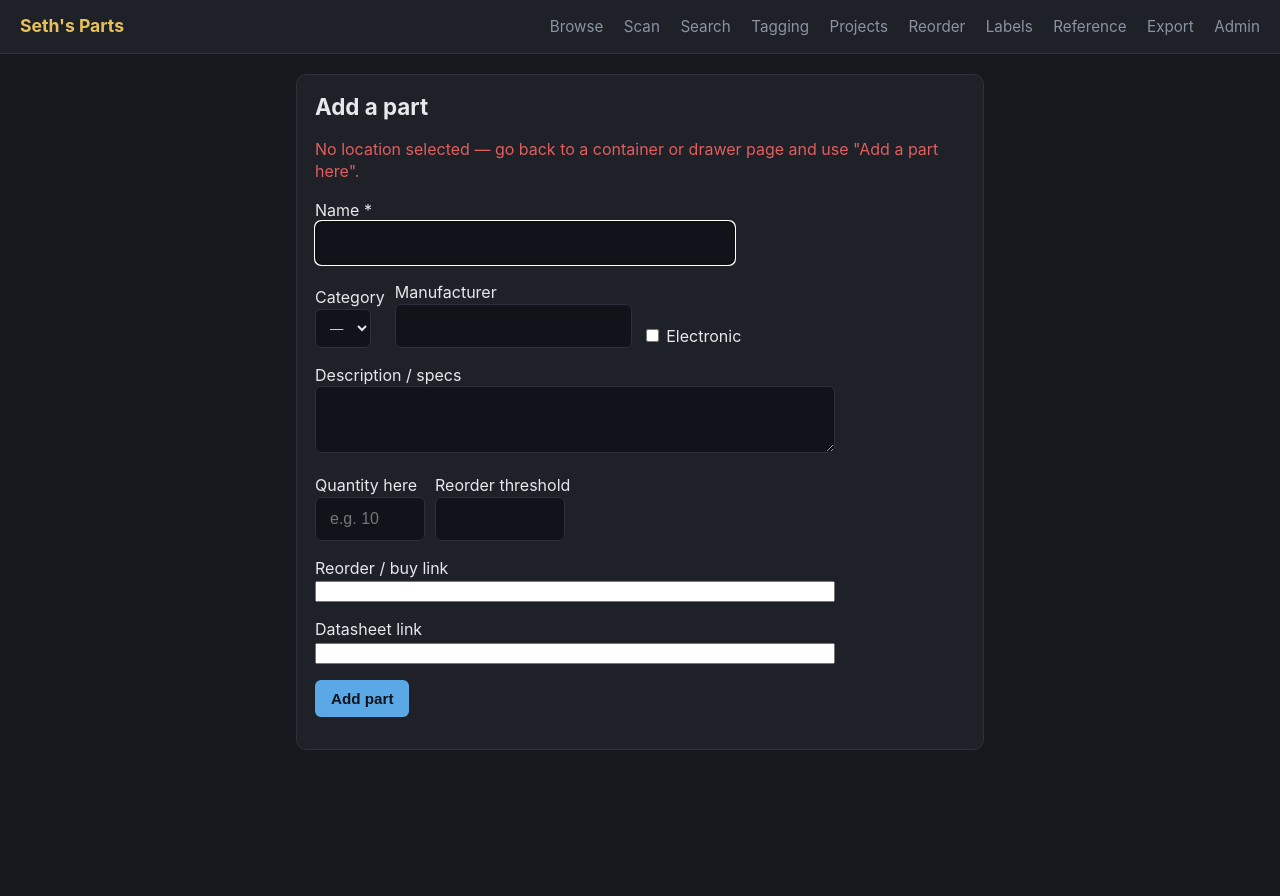
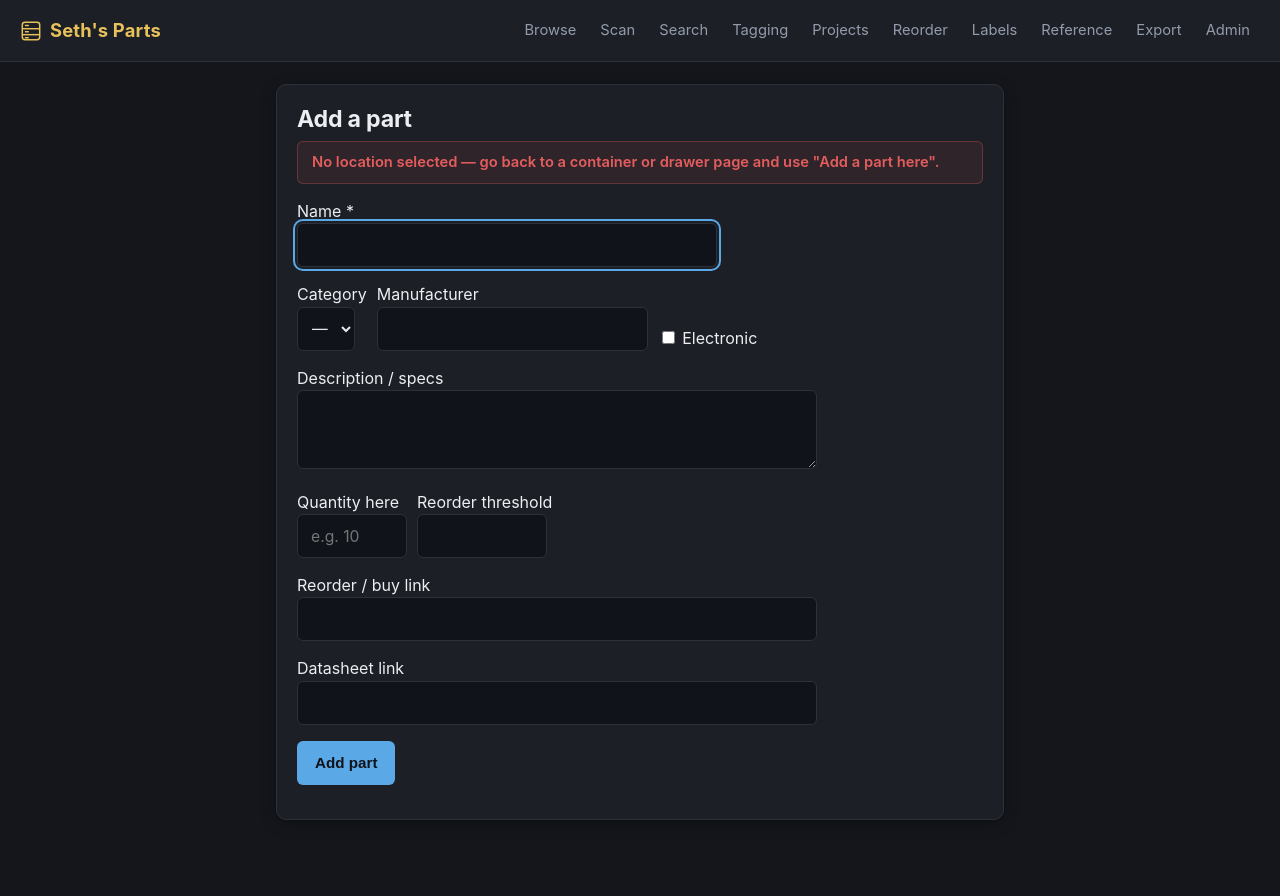
Before and after one commit to sethmills/sethsparts, a Django app: page /intake/ in a window 1280 px wide. Before the commit the page ends 750 px from the top, so only its background shows below. Run offline with Django 5.2, Linux system fonts and the light colour scheme; the visitor is signed in with stand-in values (Sample User, id 1); data that the repository does not hold is empty.

Commit message:
Visual refresh: logo mark, polish pass, touch-optimized for the Pi kiosk
- Add a small cabinet/drawer SVG mark as the header logo and favicon.
- Refine the dark theme: card shadows, consistent radii/spacing,
  hover/focus states, styled message banners, consolidated
  input/select/textarea styling (was duplicated inline per-template).
- @media (pointer: coarse): bigger buttons, nav links, and form fields
  on touch devices (the Pi's touchscreen) without changing the mouse/
  desktop "web version" at all.
- @media (max-width: 860px): tighter spacing and wrapping nav so the
  Pi's 800x480 kiosk display doesn't need excess scrolling.

Co-Authored-By: Claude Sonnet 5 <noreply@anthropic.com>

```diff
--- a/inventory/static/inventory/style.css
+++ b/inventory/static/inventory/style.css
@@ -1,13 +1,20 @@
 :root {
-  --bg: #16181d;
-  --panel: #1e2128;
-  --border: #2c303a;
-  --text: #e6e8eb;
-  --muted: #8b93a1;
+  --bg: #14161b;
+  --panel: #1c1f26;
+  --panel-raised: #21252d;
+  --border: #2c313c;
+  --text: #eceef1;
+  --muted: #939bab;
   --accent: #e8c15a;
+  --accent-ink: #211a06;
   --accent2: #5aa9e6;
   --danger: #e35d5d;
   --ok: #6fbf73;
+  --radius: 10px;
+  --radius-sm: 6px;
+  --shadow: 0 1px 2px rgba(0, 0, 0, 0.2), 0 4px 16px rgba(0, 0, 0, 0.24);
+  --field-bg: #10131a;
+  --tap-min: 44px;
 }
 
 * { box-sizing: border-box; }
@@ -17,78 +24,129 @@ body {
   background: var(--bg);
   color: var(--text);
   font-family: "Inter", -apple-system, BlinkMacSystemFont, sans-serif;
-  line-height: 1.4;
+  line-height: 1.45;
+  -webkit-tap-highlight-color: transparent;
 }
 
 a { color: var(--accent2); text-decoration: none; }
 a:hover { text-decoration: underline; }
 
+a:focus-visible, button:focus-visible, input:focus-visible, select:focus-visible, textarea:focus-visible {
+  outline: 2px solid var(--accent2);
+  outline-offset: 2px;
+}
+
 header.topbar {
   display: flex;
   align-items: center;
   justify-content: space-between;
-  padding: 14px 20px;
+  flex-wrap: wrap;
+  gap: 6px 18px;
+  padding: 12px 20px;
   background: var(--panel);
   border-bottom: 1px solid var(--border);
+  position: sticky;
+  top: 0;
+  z-index: 10;
 }
 
-header.topbar .brand { font-weight: 700; color: var(--accent); font-size: 1.1rem; }
-header.topbar nav a { margin-left: 16px; color: var(--muted); font-size: 0.95rem; }
-header.topbar nav a:hover { color: var(--text); }
+header.topbar .brand {
+  display: inline-flex;
+  align-items: center;
+  gap: 8px;
+  font-weight: 700;
+  color: var(--accent);
+  font-size: 1.15rem;
+  letter-spacing: 0.01em;
+}
+header.topbar .brand:hover { text-decoration: none; opacity: 0.85; }
+header.topbar .brand svg { flex: none; }
 
-main { max-width: 720px; margin: 0 auto; padding: 20px 16px 60px; }
+header.topbar nav { display: flex; flex-wrap: wrap; gap: 4px; }
+header.topbar nav a {
+  color: var(--muted);
+  font-size: 0.92rem;
+  padding: 8px 10px;
+  border-radius: var(--radius-sm);
+  transition: background 0.15s ease, color 0.15s ease;
+}
+header.topbar nav a:hover { color: var(--text); background: var(--panel-raised); text-decoration: none; }
+
+main { max-width: 760px; margin: 0 auto; padding: 22px 16px 60px; }
 
 .card {
   background: var(--panel);
   border: 1px solid var(--border);
-  border-radius: 10px;
-  padding: 16px 18px;
+  border-radius: var(--radius);
+  box-shadow: var(--shadow);
+  padding: 18px 20px;
   margin-bottom: 16px;
 }
 
-h1 { font-size: 1.4rem; margin: 0 0 4px; }
-h2 { font-size: 1.1rem; margin: 0 0 10px; color: var(--muted); font-weight: 600; }
+h1 { font-size: 1.45rem; margin: 0 0 4px; letter-spacing: -0.01em; }
+h2 { font-size: 1.05rem; margin: 0 0 12px; color: var(--muted); font-weight: 600; text-transform: uppercase; letter-spacing: 0.03em; }
 
 .muted { color: var(--muted); }
 
 table { width: 100%; border-collapse: collapse; }
-th, td { text-align: left; padding: 8px 6px; border-bottom: 1px solid var(--border); font-size: 0.95rem; }
-th { color: var(--muted); font-weight: 600; font-size: 0.8rem; text-transform: uppercase; }
+th, td { text-align: left; padding: 10px 8px; border-bottom: 1px solid var(--border); font-size: 0.95rem; }
+tr:last-child td { border-bottom: none; }
+th { color: var(--muted); font-weight: 600; font-size: 0.78rem; text-transform: uppercase; letter-spacing: 0.03em; }
 
 .btn {
-  display: inline-block;
+  display: inline-flex;
+  align-items: center;
+  justify-content: center;
+  gap: 6px;
   background: var(--accent2);
   color: #10131a;
   border: none;
-  border-radius: 6px;
-  padding: 10px 16px;
+  border-radius: var(--radius-sm);
+  padding: 11px 18px;
+  min-height: var(--tap-min);
   font-weight: 600;
+  font-size: 0.95rem;
   cursor: pointer;
-  font-size: 0.95rem;
+  transition: filter 0.15s ease, transform 0.05s ease;
 }
+.btn:hover { filter: brightness(1.08); text-decoration: none; }
+.btn:active { transform: translateY(1px); }
 .btn.secondary { background: transparent; color: var(--text); border: 1px solid var(--border); }
+.btn.secondary:hover { background: var(--panel-raised); border-color: var(--muted); }
 
-input[type=text], input[type=search] {
-  background: #10131a;
+input[type=text], input[type=search], input[type=url], input[type=number], select, textarea {
+  background: var(--field-bg);
   border: 1px solid var(--border);
   color: var(--text);
-  padding: 12px 14px;
-  border-radius: 6px;
-  font-size: 1rem;
-  width: 100%;
+  padding: 11px 13px;
+  border-radius: var(--radius-sm);
+  font-size: 0.98rem;
+  font-family: inherit;
+  min-height: var(--tap-min);
 }
+input[type=text], input[type=search], input[type=url], textarea { width: 100%; }
+textarea { min-height: 70px; resize: vertical; }
+select { cursor: pointer; }
 
 .pill {
   display: inline-block;
-  background: #262b35;
+  background: var(--panel-raised);
+  border: 1px solid var(--border);
   border-radius: 999px;
-  padding: 2px 10px;
-  font-size: 0.8rem;
+  padding: 3px 11px;
+  font-size: 0.78rem;
   color: var(--muted);
 }
 
-.msg-success { color: var(--ok); }
-.msg-error { color: var(--danger); }
+.msg-success, .msg-error {
+  border-radius: var(--radius-sm);
+  padding: 10px 14px;
+  margin: 0 0 12px;
+  font-size: 0.92rem;
+  font-weight: 600;
+}
+.msg-success { color: var(--ok); background: rgba(111, 191, 115, 0.1); border: 1px solid rgba(111, 191, 115, 0.3); }
+.msg-error { color: var(--danger); background: rgba(227, 93, 93, 0.1); border: 1px solid rgba(227, 93, 93, 0.3); }
 
 .label-sheet { display: flex; flex-wrap: wrap; gap: 12px; }
 .label-tile {
@@ -103,6 +161,27 @@ input[type=text], input[type=search] {
 .label-tile .title { font-weight: 700; font-size: 0.95rem; margin-bottom: 2px; }
 .label-tile .code { font-family: monospace; font-size: 0.8rem; margin-top: 4px; }
 
+/* Any touch-capable pointer (the Pi's touchscreen, tablets, phones) -- bigger
+   targets and type, independent of viewport width. The desktop/mouse "web
+   version" is untouched by this block. */
+@media (pointer: coarse) {
+  .btn { padding: 13px 20px; font-size: 1.02rem; }
+  header.topbar nav a { padding: 11px 14px; font-size: 1rem; }
+  input[type=text], input[type=search], input[type=url], input[type=number], select, textarea {
+    padding: 13px 14px;
+    font-size: 1.05rem;
+  }
+  th, td { padding: 13px 8px; }
+}
+
+/* The Pi's touchscreen is 800x480 -- tighten vertical rhythm so pages fit
+   without excess scrolling, and let the nav wrap onto its own row cleanly. */
+@media (max-width: 860px) {
+  main { padding: 14px 12px 40px; }
+  .card { padding: 14px 16px; }
+  header.topbar { padding: 10px 14px; }
+}
+
 @media print {
   header.topbar, .no-print { display: none !important; }
   body { background: #fff; color: #000; }
--- a/inventory/templates/inventory/base.html
+++ b/inventory/templates/inventory/base.html
@@ -4,12 +4,23 @@
   <meta charset="utf-8">
   <meta name="viewport" content="width=device-width, initial-scale=1">
   <title>{% block title %}Seth's Parts{% endblock %}</title>
+  <link rel="icon" type="image/svg+xml" href="{% static 'inventory/favicon.svg' %}">
   <link rel="stylesheet" href="{% static 'inventory/style.css' %}">
   {% block extra_head %}{% endblock %}
 </head>
 <body>
   <header class="topbar no-print">
-    <a class="brand" href="{% url 'inventory:browse' %}">Seth's Parts</a>
+    <a class="brand" href="{% url 'inventory:browse' %}">
+      <svg width="22" height="22" viewBox="0 0 24 24" fill="none" xmlns="http://www.w3.org/2000/svg" aria-hidden="true">
+        <rect x="2.5" y="2.5" width="19" height="19" rx="3" stroke="currentColor" stroke-width="1.6"/>
+        <line x1="2.5" y1="9.5" x2="21.5" y2="9.5" stroke="currentColor" stroke-width="1.6"/>
+        <line x1="2.5" y1="16" x2="21.5" y2="16" stroke="currentColor" stroke-width="1.6"/>
+        <line x1="6" y1="6" x2="9" y2="6" stroke="currentColor" stroke-width="1.6" stroke-linecap="round"/>
+        <line x1="6" y1="12.75" x2="9" y2="12.75" stroke="currentColor" stroke-width="1.6" stroke-linecap="round"/>
+        <line x1="6" y1="19.25" x2="9" y2="19.25" stroke="currentColor" stroke-width="1.6" stroke-linecap="round"/>
+      </svg>
+      Seth's Parts
+    </a>
     <nav>
       <a href="{% url 'inventory:browse' %}">Browse</a>
       <a href="{% url 'inventory:scan' %}">Scan</a>
```
Also changed, not shown: inventory/static/inventory/favicon.svg (added).
